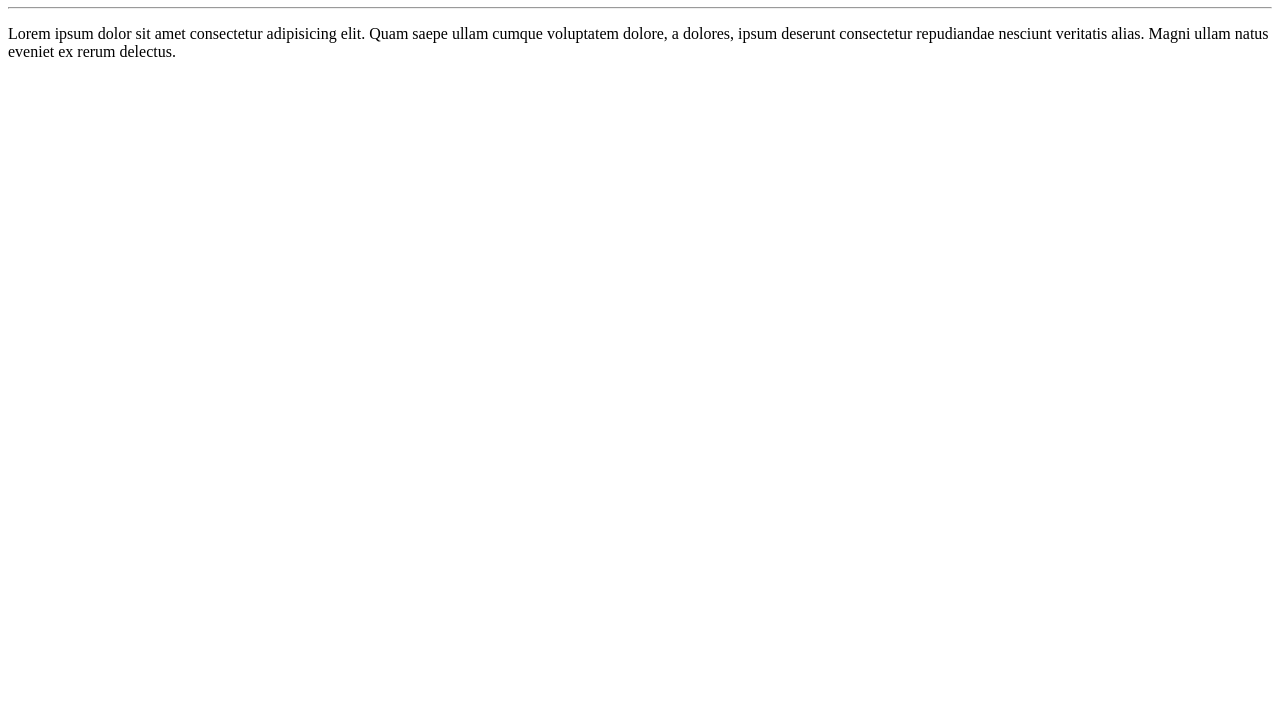
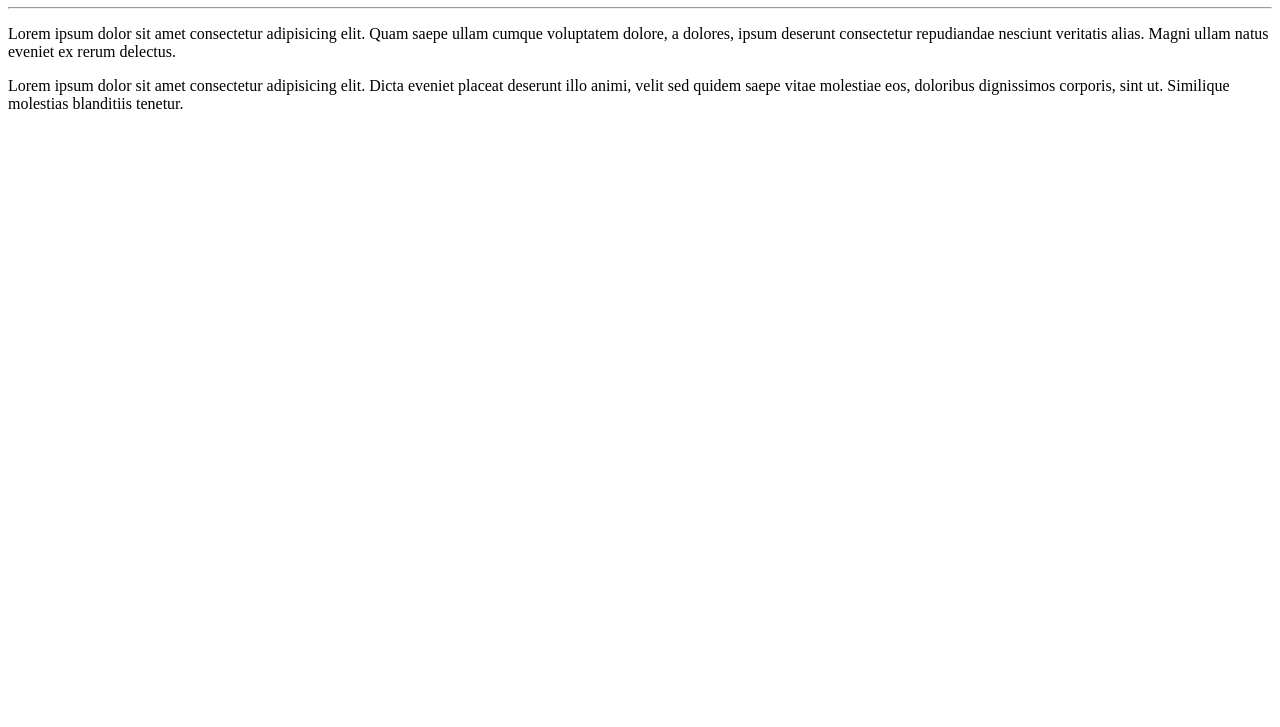
Before and after one commit to Saturn-boy/Ola-Mundo, a plain HTML site: page site-exemplo/index.html in a window 1280 px wide. Shown: the part 73-800 px from the top of the page. Drawn offline with Linux system fonts and the light colour scheme.

Commit message:
adicionei um paragrafo

```diff
--- a/site-exemplo/index.html
+++ b/site-exemplo/index.html
@@ -9,5 +9,6 @@
     <h1>Olá, Mundo!</h1>
     <hr>
     <p>Lorem ipsum dolor sit amet consectetur adipisicing elit. Quam saepe ullam cumque voluptatem dolore, a dolores, ipsum deserunt consectetur repudiandae nesciunt veritatis alias. Magni ullam natus eveniet ex rerum delectus.</p>
+    <p>Lorem ipsum dolor sit amet consectetur adipisicing elit. Dicta eveniet placeat deserunt illo animi, velit sed quidem saepe vitae molestiae eos, doloribus dignissimos corporis, sint ut. Similique molestias blanditiis tenetur.</p>
 </body>
 </html>
```
